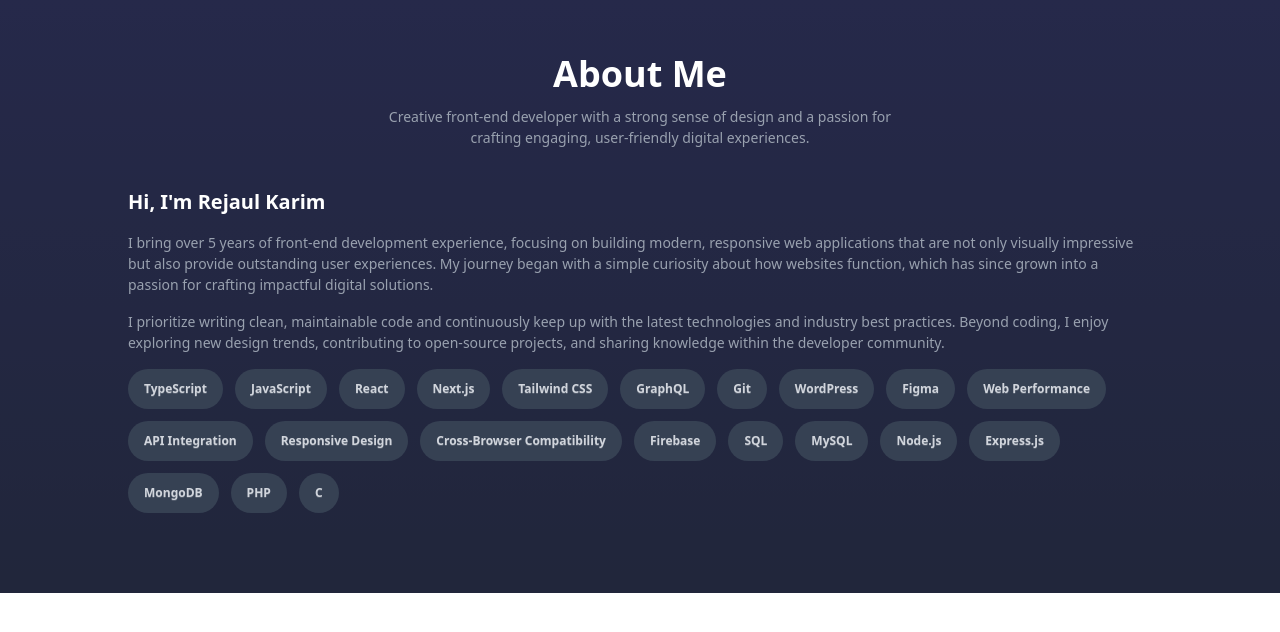
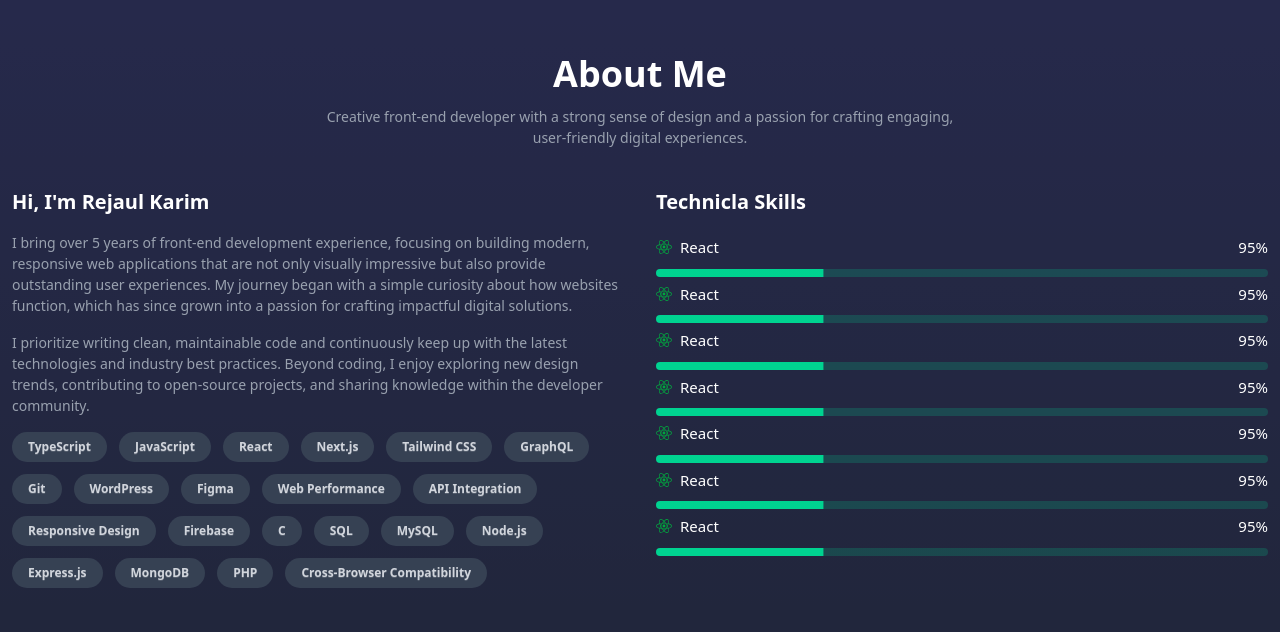
Before and after one commit to rejaulvoice18/rejaul-karim-portfolio, a React (Vite) app: page / in a window 1280 px wide. Shown: the part 826-1458 px from the top of the page. Before the commit the page ends 1419 px from the top, so only its background shows below. Built offline with nearby package versions, Linux system fonts and the light colour scheme.

Commit message:
Added Technical Skills

```diff
--- a/src/pages/Home/AboutMe/AboutMe.jsx
+++ b/src/pages/Home/AboutMe/AboutMe.jsx
@@ -1,15 +1,16 @@
 import React from 'react';
+import { FaReact } from 'react-icons/fa';
 
 const AboutMe = () => {
     return (
         <section className='py-20 bg-gray-800/50'>
-            <div className='max-w-5xl mx-auto space-y-10'>
+            <div className='max-w-screen-xl mx-auto space-y-10 px-3'>
                 <div className='flex-col justify-center text-center w-3/6 mx-auto space-y-3'>
                     <h2 className='text-white text-2xl md:text-4xl font-bold'>About Me</h2>
                     <p className='text-gray-400 text-[14px]'>Creative front-end developer with a strong sense of design
                         and a passion for crafting engaging, user-friendly digital experiences.</p>
                 </div>
-                <div>
+                <div className='grid grid-cols-1 md:grid-cols-2 gap-8'>
                     <div className='space-y-4'>
                         <h2 className='text-xl font-bold text-white'>Hi, I'm Rejaul Karim</h2>
                         <p className='text-gray-400 text-[14px]'>I bring over 5 years of front-end development experience,
@@ -26,32 +27,102 @@ const AboutMe = () => {
                             community.
                         </p>
                         <div className='flex gap-3 flex-wrap'>
-                            <button className='btn btn-outline text-xs bg-gray-700 rounded-3xl text-gray-300 border-0 hover:shadow-none'>TypeScript</button>
-                            <button className='btn btn-outline text-xs bg-gray-700 rounded-3xl text-gray-300 border-0 hover:shadow-none'>JavaScript</button>
-                            <button className='btn btn-outline text-xs bg-gray-700 rounded-3xl text-gray-300 border-0 hover:shadow-none'>React</button>
-                            <button className='btn btn-outline text-xs bg-gray-700 rounded-3xl text-gray-300 border-0 hover:shadow-none'>Next.js</button>
-                            <button className='btn btn-outline text-xs bg-gray-700 rounded-3xl text-gray-300 border-0 hover:shadow-none'>Tailwind CSS</button>
-                            <button className='btn btn-outline text-xs bg-gray-700 rounded-3xl text-gray-300 border-0 hover:shadow-none'>GraphQL</button>
-                            <button className='btn btn-outline text-xs bg-gray-700 rounded-3xl text-gray-300 border-0 hover:shadow-none'>Git</button>
-                            <button className='btn btn-outline text-xs bg-gray-700 rounded-3xl text-gray-300 border-0 hover:shadow-none'>WordPress</button>
-                            <button className='btn btn-outline text-xs bg-gray-700 rounded-3xl text-gray-300 border-0 hover:shadow-none'>Figma</button>
-                            <button className='btn btn-outline text-xs bg-gray-700 rounded-3xl text-gray-300 border-0 hover:shadow-none'>Web Performance</button>
-                            <button className='btn btn-outline text-xs bg-gray-700 rounded-3xl text-gray-300 border-0 hover:shadow-none'>API Integration</button>
-                            <button className='btn btn-outline text-xs bg-gray-700 rounded-3xl text-gray-300 border-0 hover:shadow-none'>Responsive Design</button>
-                            <button className='btn btn-outline text-xs bg-gray-700 rounded-3xl text-gray-300 border-0 hover:shadow-none'>Cross-Browser Compatibility</button>
-                            <button className='btn btn-outline text-xs bg-gray-700 rounded-3xl text-gray-300 border-0 hover:shadow-none'>Firebase</button>
-                            <button className='btn btn-outline text-xs bg-gray-700 rounded-3xl text-gray-300 border-0 hover:shadow-none'>SQL</button>
-                            <button className='btn btn-outline text-xs bg-gray-700 rounded-3xl text-gray-300 border-0 hover:shadow-none'>MySQL</button>
-                            <button className='btn btn-outline text-xs bg-gray-700 rounded-3xl text-gray-300 border-0 hover:shadow-none'>Node.js</button>
-                            <button className='btn btn-outline text-xs bg-gray-700 rounded-3xl text-gray-300 border-0 hover:shadow-none'>Express.js</button>
-                            <button className='btn btn-outline text-xs bg-gray-700 rounded-3xl text-gray-300 border-0 hover:shadow-none'>MongoDB</button>
-                            <button className='btn btn-outline text-xs bg-gray-700 rounded-3xl text-gray-300 border-0 hover:shadow-none'>PHP</button>
-                            <button className='btn btn-outline text-xs bg-gray-700 rounded-3xl text-gray-300 border-0 hover:shadow-none'>C</button>
-
+                            <button className='btn h-[30px] btn-outline text-xs bg-gray-700 rounded-3xl text-gray-300 border-0 hover:shadow-none'>TypeScript</button>
+                            <button className='btn h-[30px] btn-outline text-xs bg-gray-700 rounded-3xl text-gray-300 border-0 hover:shadow-none'>JavaScript</button>
+                            <button className='btn h-[30px] btn-outline text-xs bg-gray-700 rounded-3xl text-gray-300 border-0 hover:shadow-none'>React</button>
+                            <button className='btn h-[30px] btn-outline text-xs bg-gray-700 rounded-3xl text-gray-300 border-0 hover:shadow-none'>Next.js</button>
+                            <button className='btn h-[30px] btn-outline text-xs bg-gray-700 rounded-3xl text-gray-300 border-0 hover:shadow-none'>Tailwind CSS</button>
+                            <button className='btn h-[30px] btn-outline text-xs bg-gray-700 rounded-3xl text-gray-300 border-0 hover:shadow-none'>GraphQL</button>
+                            <button className='btn h-[30px] btn-outline text-xs bg-gray-700 rounded-3xl text-gray-300 border-0 hover:shadow-none'>Git</button>
+                            <button className='btn h-[30px] btn-outline text-xs bg-gray-700 rounded-3xl text-gray-300 border-0 hover:shadow-none'>WordPress</button>
+                            <button className='btn h-[30px] btn-outline text-xs bg-gray-700 rounded-3xl text-gray-300 border-0 hover:shadow-none'>Figma</button>
+                            <button className='btn h-[30px] btn-outline text-xs bg-gray-700 rounded-3xl text-gray-300 border-0 hover:shadow-none'>Web Performance</button>
+                            <button className='btn h-[30px] btn-outline text-xs bg-gray-700 rounded-3xl text-gray-300 border-0 hover:shadow-none'>API Integration</button>
+                            <button className='btn h-[30px] btn-outline text-xs bg-gray-700 rounded-3xl text-gray-300 border-0 hover:shadow-none'>Responsive Design</button>
+                            <button className='btn h-[30px] btn-outline text-xs bg-gray-700 rounded-3xl text-gray-300 border-0 hover:shadow-none'>Firebase</button>
+                            <button className='btn h-[30px] btn-outline text-xs bg-gray-700 rounded-3xl text-gray-300 border-0 hover:shadow-none'>C</button>
+                            <button className='btn h-[30px] btn-outline text-xs bg-gray-700 rounded-3xl text-gray-300 border-0 hover:shadow-none'>SQL</button>
+                            <button className='btn h-[30px] btn-outline text-xs bg-gray-700 rounded-3xl text-gray-300 border-0 hover:shadow-none'>MySQL</button>
+                            <button className='btn h-[30px] btn-outline text-xs bg-gray-700 rounded-3xl text-gray-300 border-0 hover:shadow-none'>Node.js</button>
+                            <button className='btn h-[30px] btn-outline text-xs bg-gray-700 rounded-3xl text-gray-300 border-0 hover:shadow-none'>Express.js</button>
+                            <button className='btn h-[30px] btn-outline text-xs bg-gray-700 rounded-3xl text-gray-300 border-0 hover:shadow-none'>MongoDB</button>
+                            <button className='btn h-[30px] btn-outline text-xs bg-gray-700 rounded-3xl text-gray-300 border-0 hover:shadow-none'>PHP</button>
+                            <button className='btn h-[30px] btn-outline text-xs bg-gray-700 rounded-3xl text-gray-300 border-0 hover:shadow-none'>Cross-Browser Compatibility</button>
                         </div>
                     </div>
-                    <div>
-
+                    {/* Technical Skills */}
+                    <div className=''>
+                        <h2 className='text-xl font-bold text-white mb-5'>Technicla Skills</h2>
+                        <div>
+                            <div className='flex justify-between w-full'>
+                                <div className='flex items-center gap-2'>
+                                    <span className='text-green-600'><FaReact /></span>
+                                    <p className='text-[15px] text-white'>React</p>
+                                </div>
+                                <p className='text-white text-[15px]'>95%</p>
+                            </div>
+                            <progress className='progress progress-success w-full value="95' max="100"></progress>
+                        </div>
+                        <div>
+                            <div className='flex justify-between w-full'>
+                                <div className='flex items-center gap-2'>
+                                    <span className='text-green-600'><FaReact /></span>
+                                    <p className='text-[15px] text-white'>React</p>
+                                </div>
+                                <p className='text-white text-[15px]'>95%</p>
+                            </div>
+                            <progress className='progress progress-success w-full value="95' max="100"></progress>
+                        </div>
+                        <div>
+                            <div className='flex justify-between w-full'>
+                                <div className='flex items-center gap-2'>
+                                    <span className='text-green-600'><FaReact /></span>
+                                    <p className='text-[15px] text-white'>React</p>
+                                </div>
+                                <p className='text-white text-[15px]'>95%</p>
+                            </div>
+                            <progress className='progress progress-success w-full value="95' max="100"></progress>
+                        </div>
+                        <div>
+                            <div className='flex justify-between w-full'>
+                                <div className='flex items-center gap-2'>
+                                    <span className='text-green-600'><FaReact /></span>
+                                    <p className='text-[15px] text-white'>React</p>
+                                </div>
+                                <p className='text-white text-[15px]'>95%</p>
+                            </div>
+                            <progress className='progress progress-success w-full value="95' max="100"></progress>
+                        </div>
+                        <div>
+                            <div className='flex justify-between w-full'>
+                                <div className='flex items-center gap-2'>
+                                    <span className='text-green-600'><FaReact /></span>
+                                    <p className='text-[15px] text-white'>React</p>
+                                </div>
+                                <p className='text-white text-[15px]'>95%</p>
+                            </div>
+                            <progress className='progress progress-success w-full value="95' max="100"></progress>
+                        </div>
+                        <div>
+                            <div className='flex justify-between w-full'>
+                                <div className='flex items-center gap-2'>
+                                    <span className='text-green-600'><FaReact /></span>
+                                    <p className='text-[15px] text-white'>React</p>
+                                </div>
+                                <p className='text-white text-[15px]'>95%</p>
+                            </div>
+                            <progress className='progress progress-success w-full value="95' max="100"></progress>
+                        </div>
+                        <div>
+                            <div className='flex justify-between w-full'>
+                                <div className='flex items-center gap-2'>
+                                    <span className='text-green-600'><FaReact /></span>
+                                    <p className='text-[15px] text-white'>React</p>
+                                </div>
+                                <p className='text-white text-[15px]'>95%</p>
+                            </div>
+                            <progress className='progress progress-success w-full value="95' max="100"></progress>
+                        </div>
                     </div>
                 </div>
             </div>
--- a/src/pages/Home/Hero/Hero.jsx
+++ b/src/pages/Home/Hero/Hero.jsx
@@ -8,7 +8,7 @@ import { TbBrain } from 'react-icons/tb';
 const Hero = () => {
     return (
         <div className='bg-black/20 min-h-screen'>
-            <section className='max-w-5xl mx-auto min-h-screen flex items-center justify-center px-4'>
+            <section className='max-w-screen-xl mx-auto min-h-screen flex items-center justify-center px-4'>
                 <div className='flex-col justify-items-center items-center mx-auto text-center space-y-4 md:space-y-8'>
                     <div className='flex items-center gap-1 py-3 px-5 bg-black/30 rounded-lg'>
                         <span className='text-yellow-600'><PiHandWaving size={22}></PiHandWaving></span>
```
